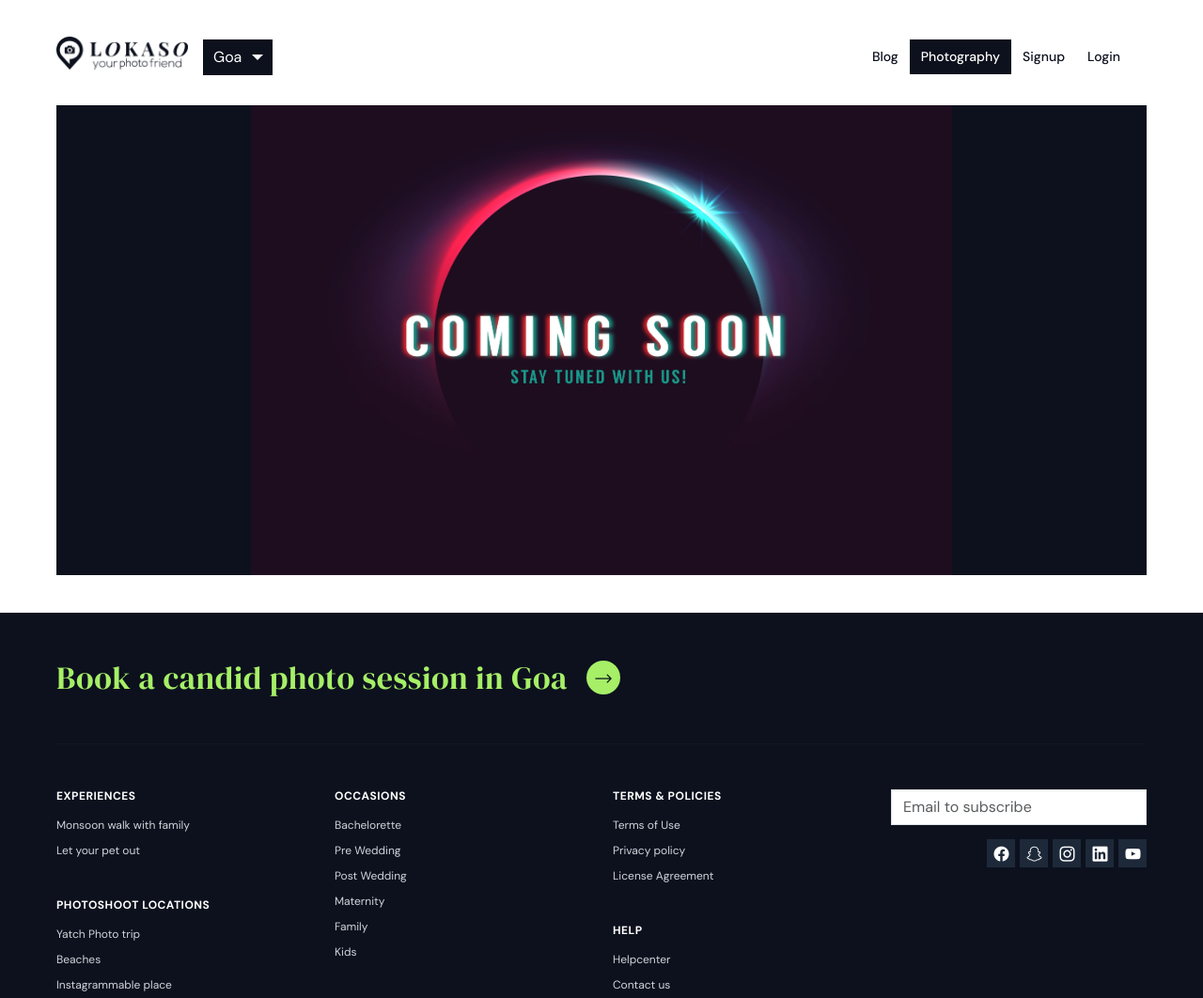
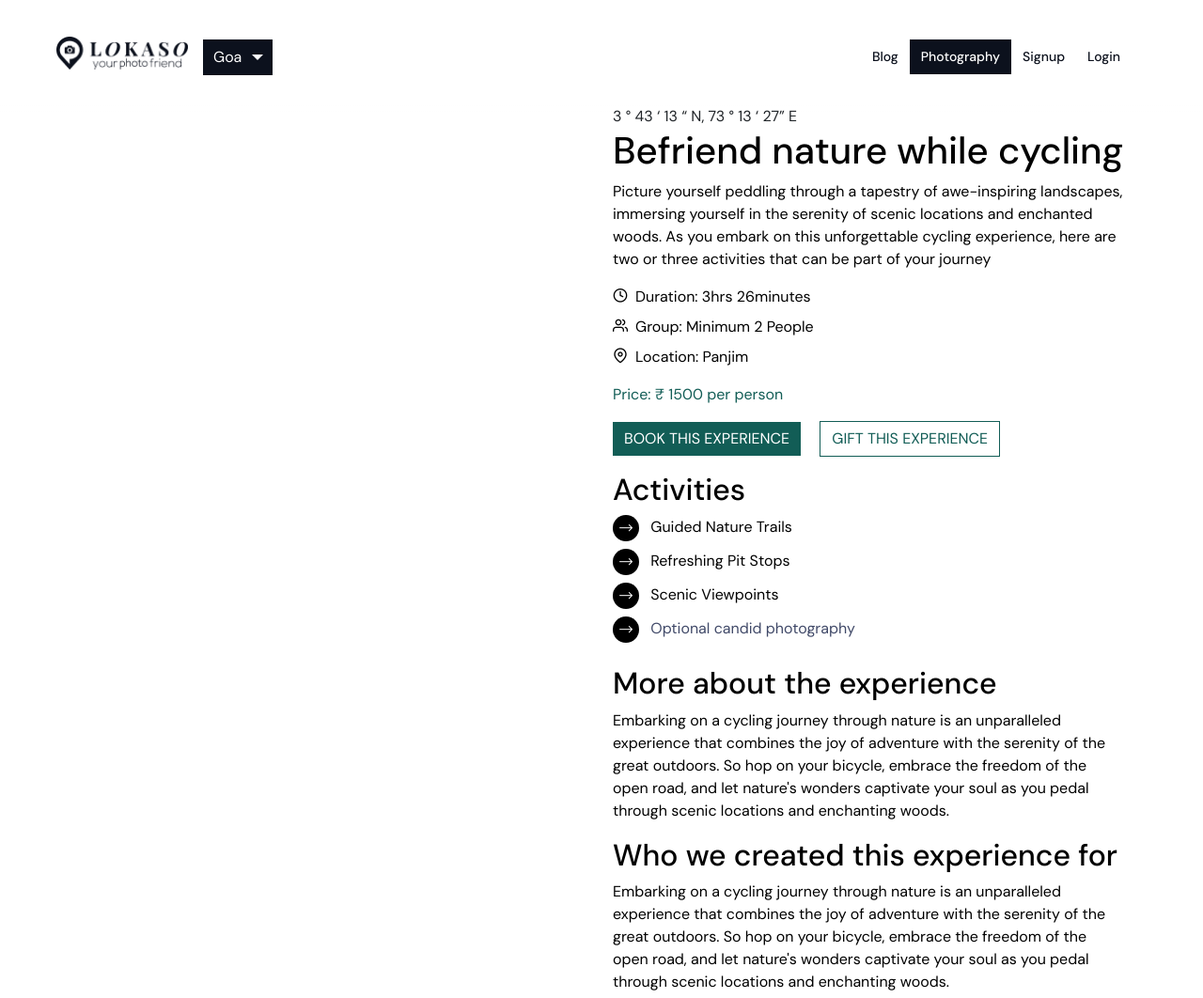
Before and after one commit to anantha-satish/lokaso, a website built with webpack: page src/details.html in a window 1280 px wide. Shown: the top 1062 px of the page at 94% size. Built offline with nearby package versions, Linux system fonts and the light colour scheme; a web font is replaced by a local one.

Commit message:
Details page initial

```diff
--- a/src/details.html
+++ b/src/details.html
@@ -62,13 +62,53 @@
     </header>
 
 
-    <!-- Main Section -->
-    <main class="main-container">
-        <section class="container-fluid">
-            <div class="comming-soon-template">
-                <img src="./assets/images/coming-soon.jpg" alt="Lokaso" class="comming-soon-template-img" />
+      <!-- Main Section -->
+      <main class="main-container">
+        <div class="container">
+            <div class="row">
+                <div class="col-md-6">
+
+                </div>
+                <div class="col-md-6">
+                    <span>3 ° 43 ‘ 13 “ N,  73 ° 13 ‘ 27” E</span>
+                    <h1>Befriend nature while cycling</h1>
+                    <p class="black">Picture yourself peddling through a tapestry of awe-inspiring landscapes, immersing yourself in the serenity of scenic locations and enchanted woods. As you embark on this unforgettable cycling experience, here are two or three activities that can be part of your journey</p>
+                    <ul  class="black">
+                        <li class="mt-2"><i class="icon-clock me-2"></i>Duration: 3hrs 26minutes</li>
+                        <li class="mt-2"><i class="icon-users me-2"></i>Group: Minimum 2 People</li>
+                        <li class="mt-2"><i class="icon-map-pin me-2"></i>Location: Panjim</li>
+                    </ul>
+                    <p class="mt-3 secondary">Price: ₹ 1500 per person</p>
+                    <div class="mt-3">
+                        <button class="btn btn-secondary me-md-3 ">BOOK THIS EXPERIENCE</button>
+                        <button class="btn btn-secondary-outline mt-sm-3 mt-md-0">GIFT THIS EXPERIENCE </button>
+                    </div>
+                    <h2 class="mt-3">Activities</h2>
+                    <ul class="activities-list black">
+                        <li>
+                            <span class="me-2"><i class="icon-navigate"></i></span>
+                            Guided Nature Trails
+                        </li>
+                        <li class="mt-2">
+                            <span class="me-2"><i class="icon-navigate"></i></span>
+                            Refreshing Pit Stops
+                        </li>
+                        <li class="mt-2">
+                            <span class="me-2"><i class="icon-navigate"></i></span>
+                            Scenic Viewpoints
+                        </li>
+                        <li class="mt-2 gray">
+                            <span class="me-2"><i class="icon-navigate"></i></span>
+                            Optional candid photography
+                        </li>
+                    </ul>
+                    <h2 class="mt-4">More about the experience</h2>
+                    <p class="black">Embarking on a cycling journey through nature is an unparalleled experience that combines the joy of adventure with the serenity of the great outdoors. So hop on your bicycle, embrace the freedom of the open road, and let nature's wonders captivate your soul as you pedal through scenic locations and enchanting woods.</p>
+                    <h2>Who we created this experience for</h2>
+                    <p class="black">Embarking on a cycling journey through nature is an unparalleled experience that combines the joy of adventure with the serenity of the great outdoors. So hop on your bicycle, embrace the freedom of the open road, and let nature's wonders captivate your soul as you pedal through scenic locations and enchanting woods.</p>
+                </div>
             </div>
-        </section>
+        </div>
     </main>
 
     <!-- Footer Section -->
--- /dev/null
+++ b/src/scss/common/_button.scss
@@ -0,0 +1,40 @@
+.btn-secondary {
+    --bs-btn-color: var(--bs-white);
+    --bs-btn-bg: var(--bs-secondary);
+    --bs-btn-border-color: var(--bs-secondary);
+    --bs-btn-hover-color: var(--bs-white);
+    --bs-btn-hover-bg: var(--bs-green-900);
+    --bs-btn-hover-border-color: var(--bs-green-900);
+    --bs-btn-focus-shadow-rgb: 130, 138, 145;
+    --bs-btn-active-color: var(--bs-white);
+    --bs-btn-active-bg: var(--bs-green-900);
+    --bs-btn-active-border-color: var(--bs-green-900);
+    --bs-btn-active-shadow: inset 0 3px 5px rgba(0, 0, 0, 0.125);
+    --bs-btn-disabled-color: var(--bs-white);
+    --bs-btn-disabled-bg: var(--bs-gray);
+    --bs-btn-disabled-border-color: var(--bs-gray);
+    --bs-btn-border-radius:0;
+    --bs-gradient: none;
+    box-shadow: none;
+    border: 0;
+}
+
+.btn-secondary-outline {
+    --bs-btn-color: var(--bs-secondary);
+    --bs-btn-bg: var(--bs-white);
+    --bs-btn-border-color: var(--bs-secondary);
+    --bs-btn-hover-color: var(--bs-white);
+    --bs-btn-hover-bg: var(--bs-secondary);
+    --bs-btn-hover-border-color: var(--bs-secondary);
+    --bs-btn-focus-shadow-rgb: 130, 138, 145;
+    --bs-btn-active-color: var(--bs-white);
+    --bs-btn-active-bg: var(--bs-secondary);
+    --bs-btn-active-border-color: var(--bs-secondary);
+    --bs-btn-active-shadow: inset 0 3px 5px rgba(0, 0, 0, 0.125);
+    --bs-btn-disabled-color: var(--bs-white);
+    --bs-btn-disabled-bg: var(--bs-gray);
+    --bs-btn-disabled-border-color: var(--bs-gray);
+    --bs-btn-border-radius:0;
+    --bs-gradient: none;
+    box-shadow: none;
+}
--- a/src/scss/common/_colors.scss
+++ b/src/scss/common/_colors.scss
@@ -1,6 +1,11 @@
 :root {
     --bs-primary: #0C111D;
+    --bs-secondary: #125D56;
     --bs-gray-dark: #1D2939;
     --bs-gray-300: #D0D5DD;
     --bs-light-green: #A6EF67;
+    --bs-green-900: #115952;
+    --gray-700: #404968;
+    --bs-block: #000;
+    --bs-heading-color: #000;
 }
--- a/src/scss/common/_fonts.scss
+++ b/src/scss/common/_fonts.scss
@@ -5,4 +5,5 @@
     --bs-font-sans-serif: 'DM Sans', sans-serif;
     --bs-font-seconary-serif: 'DM Serif Display', serif;
     --bs-nav-link-font-size: 0.875rem;
+    --bs-btn-border-radius: 0;
 }
--- a/src/scss/common/_index.scss
+++ b/src/scss/common/_index.scss
@@ -2,3 +2,5 @@
 @import "./colors";
 @import "./custom-scrollbar";
 @import "./extra";
+@import './button';
+@import "./custom-scrollbar";
--- a/src/scss/components/_index.scss
+++ b/src/scss/components/_index.scss
@@ -1,4 +1,10 @@
 @import "./custom-select";
 @import "./carousel";
 @import "./card";
-@import "./category-video"
+@import "./category-video";
+
+ul,li {
+    list-style: none;
+    padding: 0;
+    margin: 0;
+}
--- /dev/null
+++ b/src/scss/layouts/_details.scss
@@ -0,0 +1,25 @@
+.activities-list {
+    span {
+        background-color: var(--bs-block);
+        width: 28px;
+        height: 28px;
+        display: inline-block;
+        border-radius: 50%;
+        color: var(--bs-white);
+        text-align: center;
+        vertical-align: middle;
+        i {
+            vertical-align: middle;
+        }
+    }
+}
+
+.black {
+    color: var(--bs-block);
+}
+.gray {
+    color: var(--gray-700);
+}
+.secondary {
+    color: var(--bs-secondary);
+}
--- a/src/scss/layouts/_index.scss
+++ b/src/scss/layouts/_index.scss
@@ -1,4 +1,5 @@
 @import "./header";
 @import "./main";
 @import "./footer";
-@import "./category"
+@import "./category";
+@import "./details";
```
